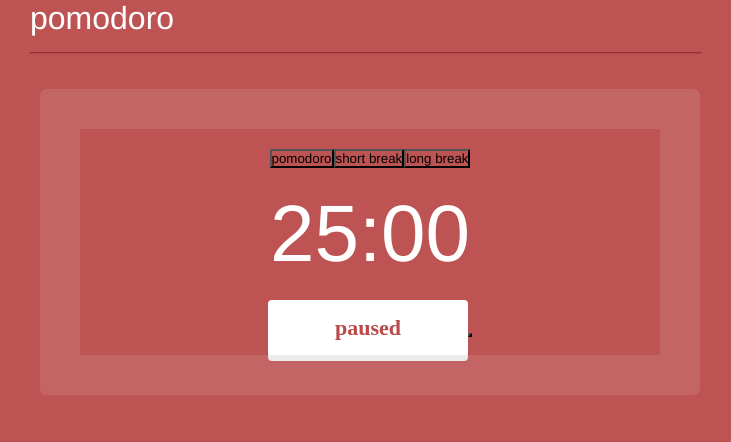
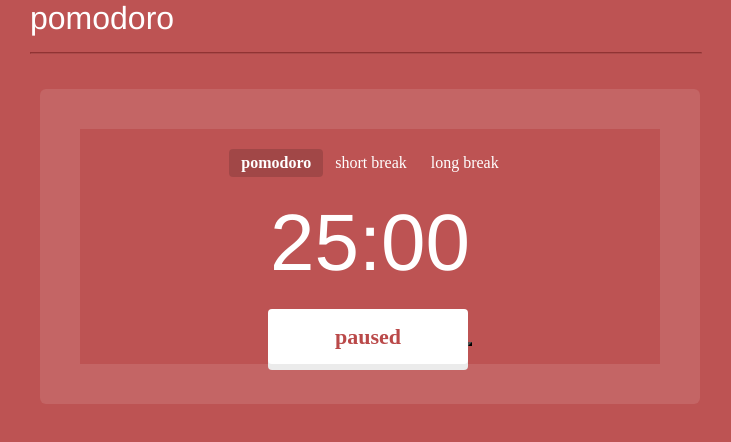
Before and after one commit to sadokacacha/pomodoro, a React app: page / in a window 1280 px wide. Shown: the top 442 px of the page, without its empty margins (310-1041 px from the left). Built offline with nearby package versions, Linux system fonts and the light colour scheme; the HTML template or start-up script is replaced by a standard one.

Commit message:
added some code still stuck tho

```diff
--- a/src/App.css
+++ b/src/App.css
@@ -81,6 +81,39 @@ font-size: 20px;
 
 }
 
+
+.ActiveListBtn {
+    border: none;
+    margin: 0px;
+    border-radius: 4px;
+    font-family: ArialRounded;
+    font-size: 16px;
+    padding: 2px 12px;
+    height: 28px;
+    cursor: pointer;
+    background: none rgba(0, 0, 0, 0.15);
+    box-shadow: none;
+    color: white;
+    opacity: 1;
+    font-weight: bold;
+}
+
+.InactivelistBtn {
+      border: none;
+    color: white;
+    margin: 0px;
+    border-radius: 4px;
+    font-family: ArialRounded;
+    font-size: 16px;
+    padding: 2px 12px;
+    height: 28px;
+    cursor: pointer;
+    background: none;
+    box-shadow: none;
+    font-weight: 400;
+}
+
+
 .timer_countdown {
   font-size: 80px;
   color: white;
--- a/src/App.jsx
+++ b/src/App.jsx
@@ -4,6 +4,10 @@ import './App.css';
 function App() {
   const [seconds, setSeconds] = useState(0);
   const [minute, setMinutes] = useState(25);
+  const [btnClick, setBtnClick] = useState('InactivelistBtn');
+  const [pomodoroBtnClick, setPomodoroBtnClick] = useState(true);
+  const [shortBreakBtnClick, setShortBreakBtnClick] = useState(false);
+  const [longBreakBtnClick, setLongBreakBtnClick] = useState(false);
   let [start, setStart] = useState(false);
 
   let intervalRef = useRef();
@@ -19,24 +23,34 @@ function App() {
     setStart((start) => !start);
   };
 
-
- const handlePomodoro = () => {
-   setMinutes(25);
-   setSeconds(0);
-   setStart(false);
- };
-
+  const handlePomodoro = () => {
+    setMinutes(25);
+    setSeconds(0);
+    setStart(false);
+    setBtnClick('ActiveListBtn');
+    setPomodoroBtnClick(true);
+    setShortBreakBtnClick(false);
+    setLongBreakBtnClick(false);
+  };
 
   const handleShortBreakClick = () => {
     setMinutes(5);
     setSeconds(0);
     setStart(false);
+    setBtnClick('ActiveListBtn');
+    setPomodoroBtnClick(false);
+    setShortBreakBtnClick(true);
+    setLongBreakBtnClick(false);
   };
 
   const handleLongBreakClick = () => {
     setMinutes(15);
     setSeconds(0);
     setStart(false);
+    setBtnClick('ActiveListBtn');
+    setPomodoroBtnClick(false);
+    setShortBreakBtnClick(false);
+    setLongBreakBtnClick(true);
   };
 
   /* the main counter  func */
@@ -57,7 +71,7 @@ function App() {
     return () => clearInterval(intervalRef.current);
   }, [seconds, minute, start]);
 
-  /* the alert one idk why i added this  ,   !! must replay this with  a sound effect when the counter is done !! */
+  /* the alert one idk why i added this  ,   !! must replace this with  a sound effect when the counter is done !! */
 
   if (seconds === 0 && minute === 0) {
     alert('times up desu');
@@ -72,12 +86,27 @@ function App() {
       <div className="pomo_container">
         <div className="pomo_Count">
           <div className="pomodoro_type">
-            <button className="" onClick={handlePomodoro} >pomodoro </button>
-            <button className=" short break" onClick={handleShortBreakClick}>
+            <button
+              className={pomodoroBtnClick ? 'ActiveListBtn' : 'InactivelistBtn'}
+              onClick={handlePomodoro}
+            >
+              pomodoro{' '}
+            </button>
+            <button
+              className={
+                shortBreakBtnClick ? 'ActiveListBtn' : 'InactivelistBtn'
+              }
+              onClick={handleShortBreakClick}
+            >
               {' '}
               short break
             </button>
-            <button className=" long break" onClick={handleLongBreakClick}>
+            <button
+              className={
+                longBreakBtnClick ? 'ActiveListBtn' : 'InactivelistBtn'
+              }
+              onClick={handleLongBreakClick}
+            >
               long break
             </button>
           </div>
```
